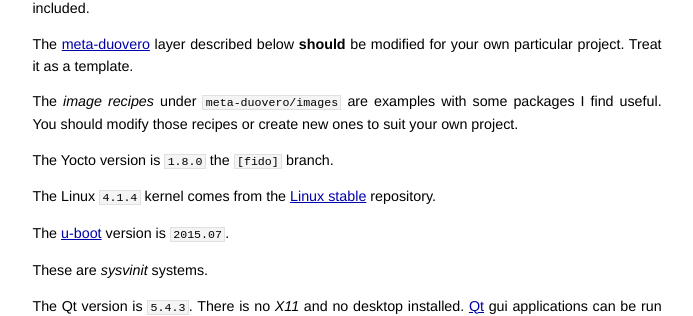
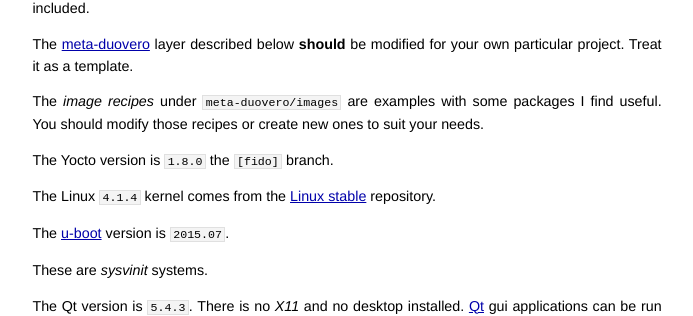
Before and after one commit to jumpnow/jumpnowtek-site, a Jekyll site: the page built from _posts/2014-02-21-Duovero-Systems-with-Yocto.md, in a window 1280 px wide and 900 px high. Shown: the part 209-525 px from the top of the window, without its empty margins (293-986 px from the left). Built offline with Jekyll 4.4.1, drawn with Linux system fonts in a browser that asks for light colours.

Commit message:
More refactoring

```diff
--- a/_posts/2014-02-21-Duovero-Systems-with-Yocto.md
+++ b/_posts/2014-02-21-Duovero-Systems-with-Yocto.md
@@ -11,7 +11,7 @@
 
 The [meta-duovero][meta-duovero] layer described below **should** be modified for your own particular project. Treat it as a template.
 
-The *image recipes* under `meta-duovero/images` are examples with some packages I find useful. You should modify those recipes or create new ones to suit your own project.
+The *image recipes* under `meta-duovero/images` are examples with some packages I find useful. You should modify those recipes or create new ones to suit your needs.
 
 The Yocto version is `1.8.0` the `[fido]` branch.
 
```
Also changed, not shown: _posts/2015-06-08-BeagleBone-Systems-with-Yocto.md (+1 -1 lines).
